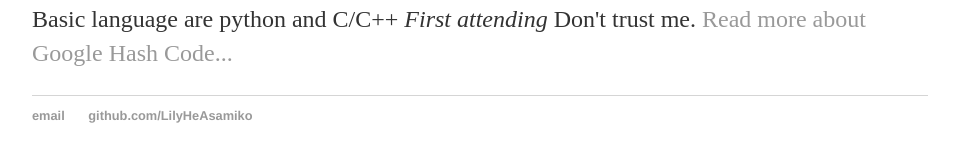
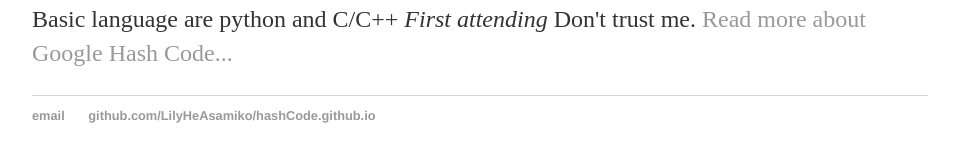
Before and after one commit to LilyHeAsamiko/hashCode.github.io, a Jekyll site: the page built from index.html, in a window 1280 px wide. Shown: the part 304-466 px from the top of the page, without its empty margins (160-1119 px from the left). Built offline with Jekyll 4.4.1, drawn with Linux system fonts in a browser that asks for light colours.

Commit message:
Update default.html

```diff
--- a/_layouts/default.html
+++ b/_layouts/default.html
@@ -20,7 +20,7 @@
 		<footer>
     		<ul>
         		<li><a href="mailto:lilyheasamiko@gmail.com">email</a></li>
-        		<li><a href="https://github.com/">github.com/LilyHeAsamiko</a></li>
+        		<li><a href="https://github.com/">github.com/LilyHeAsamiko/hashCode.github.io</a></li>
 			</ul>
 		</footer>
 	</body>
```
